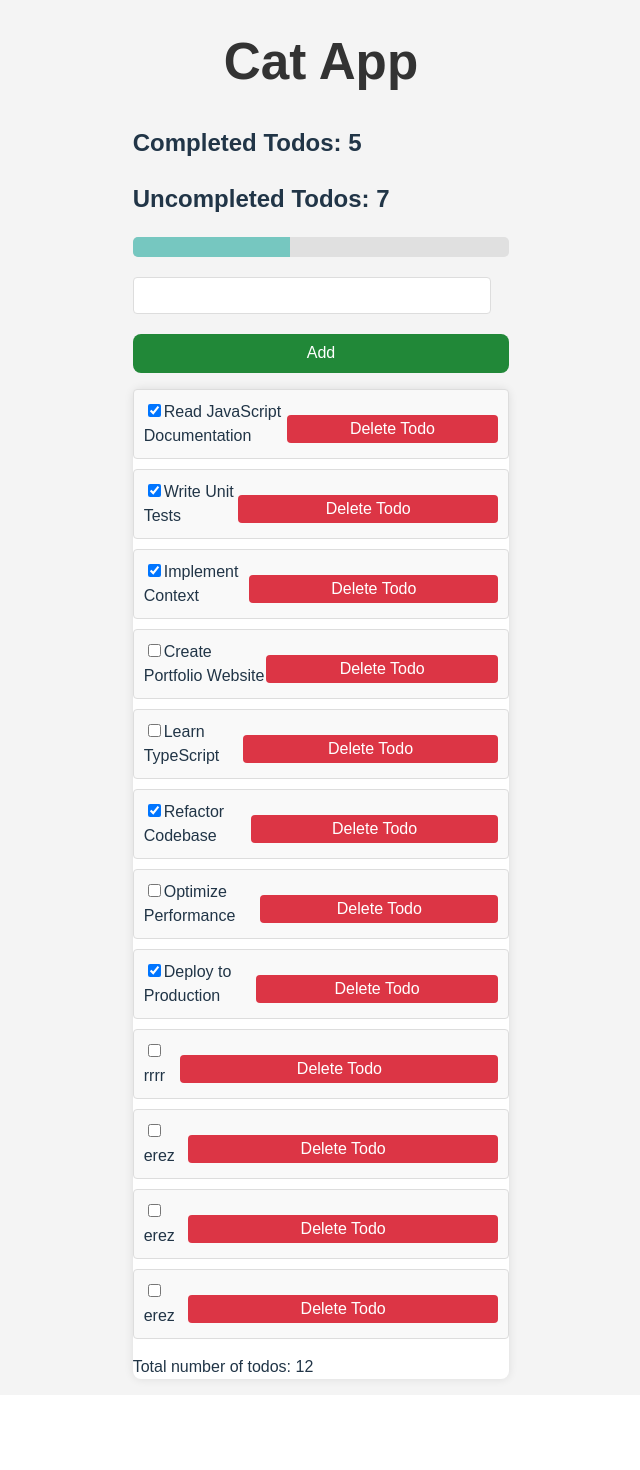
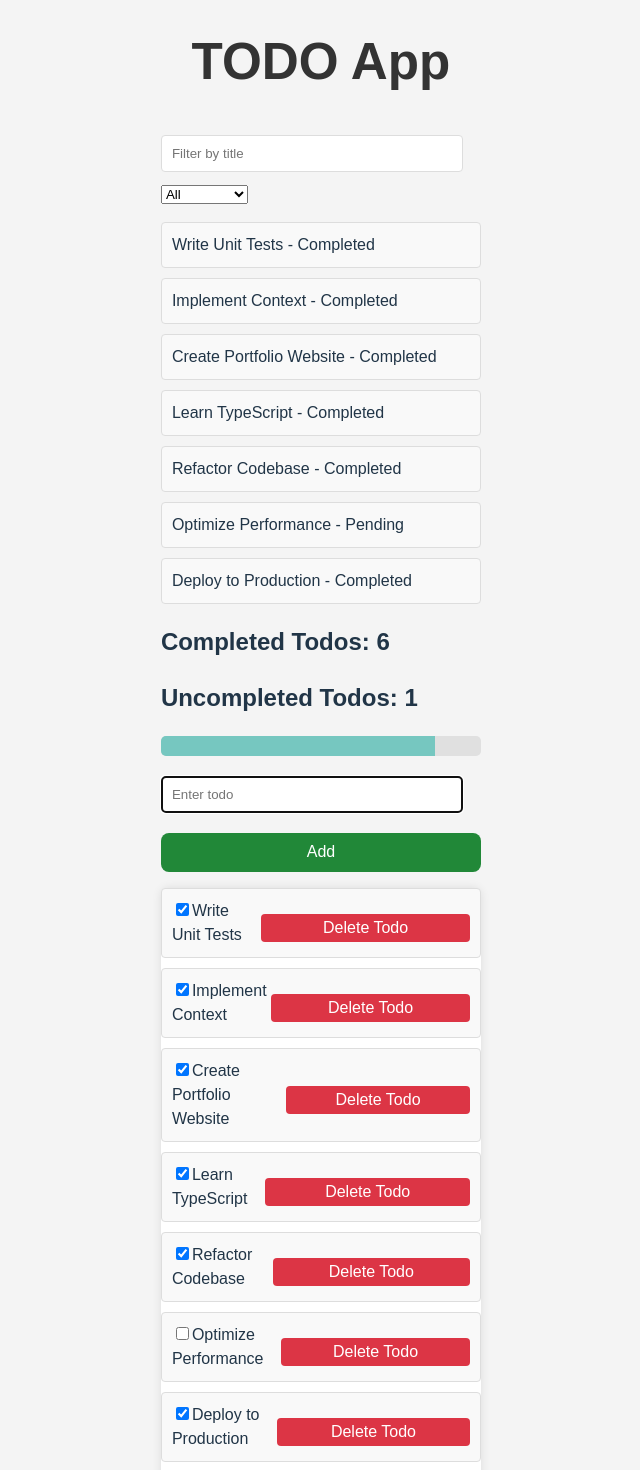
Before and after one commit to ErezTzur5/todo-react-app, a React (Vite) app: page / in a window 1280 px wide. Shown: the top 1470 px of the page, without its empty margins (319-959 px from the left). Before the commit the page ends 1395 px from the top, so only its background shows below. Built offline with nearby package versions, Linux system fonts and the light colour scheme; data requests are answered from the project's data file.

Commit message:
done react homework

```diff
--- a/data/db.json
+++ b/data/db.json
@@ -1,10 +1,5 @@
 {
   "todos": [
-    {
-      "id": "1",
-      "title": "Read JavaScript Documentation",
-      "isComplete": true
-    },
     {
       "id": "2",
       "title": "Write Unit Tests",
@@ -18,12 +13,12 @@
     {
       "id": "4",
       "title": "Create Portfolio Website",
-      "isComplete": false
+      "isComplete": true
     },
     {
       "id": "5",
       "title": "Learn TypeScript",
-      "isComplete": false
+      "isComplete": true
     },
     {
       "id": "6",
@@ -39,25 +34,6 @@
       "id": "8",
       "title": "Deploy to Production",
       "isComplete": true
-    },
-    {
-      "id": "10",
-      "title": "rrrr",
-      "isComplete": false
-    },
-    {
-      "id": "3690",
-      "title": "erez",
-      "isComplete": false
-    },
-    {
-      "id": "63cb",
-      "title": "erez",
-      "isComplete": false
-    },
-    {
-      "id": "a87b",
-      "title": "erez"
     }
   ]
 }
--- a/package.json
+++ b/package.json
@@ -22,6 +22,6 @@
     "eslint-plugin-react": "^7.34.1",
     "eslint-plugin-react-hooks": "^4.6.0",
     "eslint-plugin-react-refresh": "^0.4.6",
-    "vite": "^5.2.0"
+    "vite": "^5.2.13"
   }
 }
--- a/src/App.jsx
+++ b/src/App.jsx
@@ -1,28 +1,20 @@
 import React, { useState, useEffect } from 'react';
+import Filter from './components/filter';
 import './App.css';
 import TodoList from './components/TodoList';
 import TodoStatistics from './components/TodoStatistics';
 import AddTodoForm from './components/AddTodoForm';
 import axios from 'axios';
 
-function makeId(length) {
-  let result = "";
-  const characters = "ABCDEFGHIJKLMNOPQRSTUVWXYZabcdefghijklmnopqrstuvwxyz0123456789";
-  const charactersLength = characters.length;
-  for (let i = 0; i < length; i++) {
-    result += characters.charAt(Math.floor(Math.random() * charactersLength));
-  }
-  return result;
-}
-
 function App() {
   const [todos, setTodos] = useState([]);
+  const [filteredTodos, setFilteredTodos] = useState([]);
 
   useEffect(() => {
     axios.get('http://localhost:8001/todos')
       .then(response => {
         setTodos(response.data);
-
+        setFilteredTodos(response.data);
       })
       .catch(error => {
         console.error('Error fetching data: ', error);
@@ -32,39 +24,43 @@ function App() {
   async function removeTodo(todoId) {
     try {
       await axios.delete(`http://localhost:8001/todos/${todoId}`);
-
       const newTodos = todos.filter((todo) => todo.id !== todoId);
       setTodos(newTodos);
-      console.log('after remove: ', newTodos);
+      setFilteredTodos(newTodos);
     } catch (error) {
       console.error('Error deleting todo:', error);
     }
   }
 
   async function toggleComplete(todoId) {
-    try{
+    try {
+      const todo = todos.find((todo) => todo.id === todoId);
+      const updatedTodo = { ...todo, isComplete: !todo.isComplete };
 
-      const checkedTodos = todos.map((todo) =>
-        todo.id === todoId ? { ...todo, isComplete: !todo.isComplete } : todo
+      await axios.put(`http://localhost:8001/todos/${todoId}`, updatedTodo);
+      const updatedTodos = todos.map((todo) =>
+        todo.id === todoId ? updatedTodo : todo
       );
-      await axios.put(`http://localhost:8001/todos/${todoId}`, checkedTodos);
-      setTodos(checkedTodos);
-    } catch (error){
+      setTodos(updatedTodos);
+      setFilteredTodos(updatedTodos); s
+    } catch (error) {
       console.log("Error updating todo", error);
     }
   }
 
-  function addTodo(title) {
-    const newTodo = {
-      id: makeId(10),
-      title: title,
-      isComplete: false,
-    };
-
-    const newTodos = [...todos];
-    newTodos.push(newTodo);
-    console.log('after add: ',newTodos);
-    setTodos(newTodos);
+  async function addTodo(title) {
+    try {
+      const response = await axios.post('http://localhost:8001/todos', {
+        title: title,
+        isComplete: false,
+      });
+      const newTodo = response.data;
+      const newTodos = [...todos, newTodo];
+      setTodos(newTodos);
+      setFilteredTodos(newTodos);
+    } catch (error) {
+      console.error('Error adding todo:', error);
+    }
   }
 
   function countCompletedTodos() {
@@ -84,7 +80,17 @@ function App() {
 
   return (
     <div className="main-container">
-      <h1>Cat App</h1>
+      <h1>TODO App</h1>
+      <div>
+        <Filter todos={todos} setFilteredTodos={setFilteredTodos} />
+        <ul>
+          {filteredTodos.map(todo => (
+            <li key={todo.id}>
+              {todo.title} - {todo.isComplete ? 'Completed' : 'Pending'}
+            </li>
+          ))}
+        </ul>
+      </div>
       <TodoStatistics
         completedTodos={countCompletedTodos()}
         uncompletedTodos={countUncompletedTodos()}
--- a/src/components/AddTodoForm.jsx
+++ b/src/components/AddTodoForm.jsx
@@ -1,35 +1,29 @@
 import axios from 'axios';
-import React, { useState, useRef } from 'react';
+import React, { useState, useRef, useEffect } from 'react';
 
 function AddTodoForm({ addTodo }) {
-  // const [newTodoTitle, setNewTodoTitle] = useState("");
-  const todoTitle = useRef(null)
+  const [newTodoTitle, setNewTodoTitle] = useState("");
   const inputRef = useRef(null);
 
-
-  // function handleSubmit(ev) { // using UserState!
-  //   ev.preventDefault();
-  //   addTodo(newTodoTitle);
-  //   setNewTodoTitle(""); // clear input field after adding
-  //   inputRef.current.focus(); // focus the input element
-  // }
-
-
-
+  useEffect(() => {
+    // Focus on the input field when the component first renders
+    if (inputRef.current) {
+      inputRef.current.focus();
+    }
+  }, []);
 
   async function handleSubmit(ev) {
     ev.preventDefault();
-    const newTodoTitle = todoTitle.current.value;
     if (!newTodoTitle) {
       return;
     }
 
     try {
-      await axios.post('http://localhost:8001/todos', { title: newTodoTitle });
+      await axios.post('http://localhost:8001/todos', { title: newTodoTitle, isComplete: false });
       addTodo(newTodoTitle);
-      todoTitle.current.value = ''; // clear input field after adding
+      setNewTodoTitle(""); // Clear input field after adding
       if (inputRef.current) {
-        inputRef.current.focus(); // focus the input element if it's available
+        inputRef.current.focus(); // Focus the input element if it's available
       }
     } catch (error) {
       console.error('Error adding todo:', error);
@@ -37,14 +31,13 @@ function AddTodoForm({ addTodo }) {
   }
 
   return (
-
     <form onSubmit={handleSubmit}>
       <input
         type="text"
-        // value={newTodoTitle}
-        // onChange={(ev) => setNewTodoTitle(ev.target.value)}
-        ref={todoTitle} // ref input element
-
+        value={newTodoTitle}
+        onChange={(ev) => setNewTodoTitle(ev.target.value)}
+        ref={inputRef} // Ref for the input element to handle focus
+        placeholder="Enter todo"
       />
       <button className='add-btn'>Add</button>
     </form>
--- /dev/null
+++ b/src/components/filter.jsx
@@ -0,0 +1,49 @@
+import React, { useState } from 'react';
+
+const Filter = ({ todos, setFilteredTodos }) => {
+    const [filterTitle, setFilterTitle] = useState('');
+    const [filterStatus, setFilterStatus] = useState('all');
+
+    const handleFilter = () => {
+        let filtered = todos;
+
+        if (filterTitle) {
+            filtered = filtered.filter(todo =>
+                todo.title.toLowerCase().includes(filterTitle.toLowerCase())
+            );
+        }
+
+        if (filterStatus !== 'all') {
+            const isComplete = filterStatus === 'completed';
+            filtered = filtered.filter(todo => todo.isComplete === isComplete);
+        }
+
+        setFilteredTodos(filtered);
+    };
+
+    // Update filtered todos when filters change
+    React.useEffect(() => {
+        handleFilter();
+    }, [filterTitle, filterStatus, todos]);
+
+    return (
+        <div>
+            <input
+                type="text"
+                placeholder="Filter by title"
+                value={filterTitle}
+                onChange={e => setFilterTitle(e.target.value)}
+            />
+            <select
+                value={filterStatus}
+                onChange={e => setFilterStatus(e.target.value)}
+            >
+                <option value="all">All</option>
+                <option value="completed">Completed</option>
+                <option value="pending">Pending</option>
+            </select>
+        </div>
+    );
+};
+
+export default Filter;
```
Also changed, not shown: 1 other file (tests, documents, lock files or other folders).
